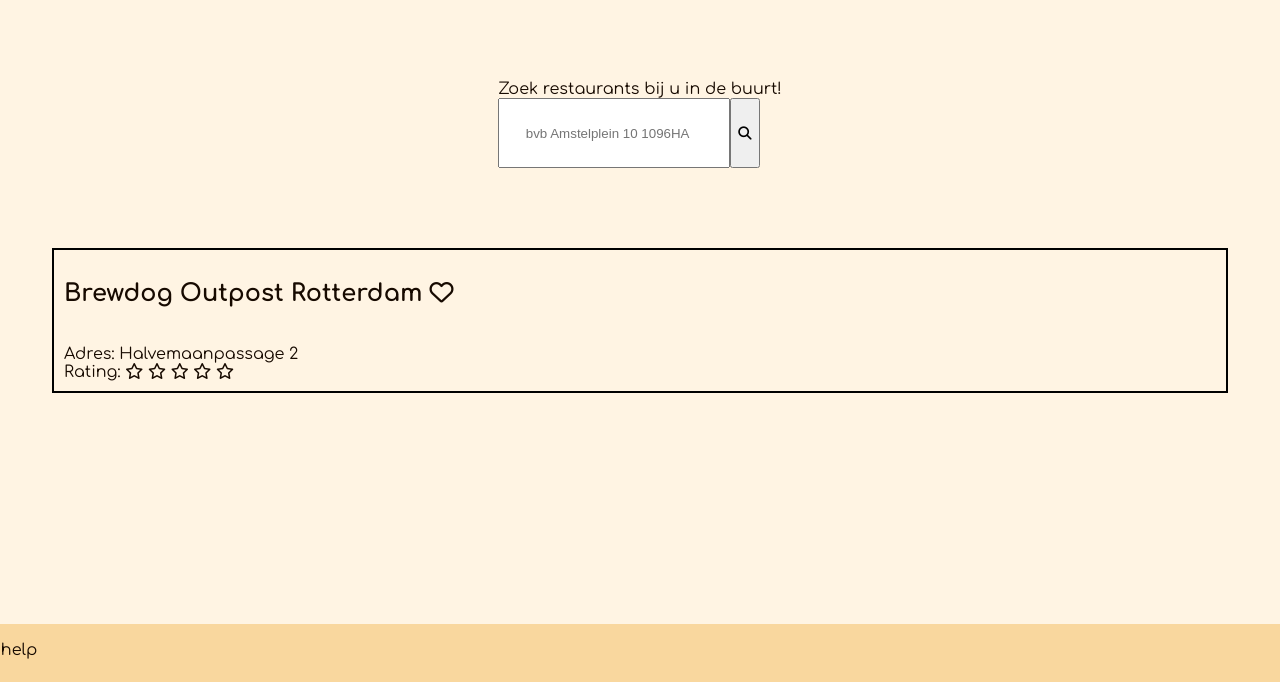
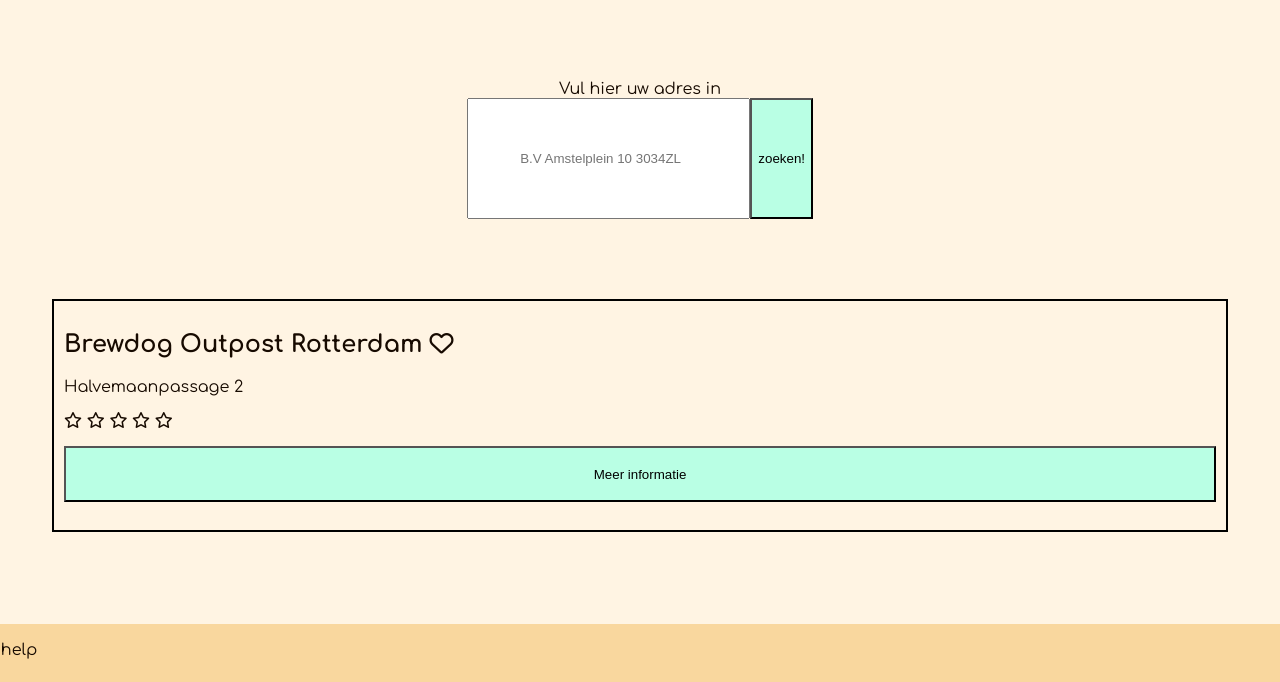
Before and after one commit to mottofurui/cle3-blog, a PHP site: page / in a window 1280 px wide. Shown: the part 174-856 px from the top of the page. Run offline with PHP 8.4, Linux system fonts and the light colour scheme; some libraries are stand-ins or nearby versions.

Commit message:
homepagina beetje mooier nu

```diff
--- a/css/style.css
+++ b/css/style.css
@@ -14,22 +14,29 @@
     margin-top: 10vh;
 }
 
+.searchbar form label {
+    text-align: center;
+}
+
 .searchbar form div {
     display: flex;
 }
 
 .searchbar input {
-    padding: 2vw;
+    padding: 4vw;
+}
+
+.button {
+    background-color: #b9ffe4;
 }
 
 #restaurant {
     border: solid black 2px;
     width: 90vw;
     padding: 10px;
-    transition: all 1s ease;
 }
 
-#restaurant:hover {
-    box-shadow: 5px 5px 10px rgb(0 0 0 / 0.4);
-    transform:scale(1.05);
+#restaurant button {
+    width: 90vw;
+    height: 7vh;
 }
--- a/index.html
+++ b/index.html
@@ -23,23 +23,30 @@
         <div class="main-container">
             <section class="searchbar">
                 <form>
-                    <label for="searchbar">Zoek restaurants bij u in de buurt!</label>
+                    <label for="searchbar">Vul hier uw adres in</label>
                     <div>
-                        <input id="searchbar" name="searchbar" type="text" placeholder="bvb Amstelplein 10 1096HA">
-                        <button type="submit"><i class="fa-solid fa-magnifying-glass"></i></button>
+                        <input id="searchbar" name="searchbar" type="text" placeholder="B.V Amstelplein 10 3034ZL">
+                        <button class="button" type="submit">zoeken!</button>
                     </div>
                 </form>
             </section>
-            <section id="restaurant">
+            <section>
+                <div id="restaurant">
+                    <section>
                         <h2>Brewdog Outpost Rotterdam <i id="favorite" class="fa-regular fa-heart"></i></h2>
-                <img src="">
-                <div>Adres: Halvemaanpassage 2</div>
-                <div>Rating:
+                        <p>Halvemaanpassage 2</p>
+                        <p>
                             <i class="fa-regular fa-star"></i>
                             <i class="fa-regular fa-star"></i>
                             <i class="fa-regular fa-star"></i>
                             <i class="fa-regular fa-star"></i>
                             <i class="fa-regular fa-star"></i>
+                        </p>
+                        <button class="button">Meer informatie</button>
+                    </section>
+                    <section>
+                        <img src="">
+                    </section>
                 </div>
             </section>
         </div>
--- a/js/main.js
+++ /dev/null
@@ -1,13 +0,0 @@
-window.addEventListener("load", init);
-
-// global vars
-let restaurant;
-
-function init() {
-    restaurant = document.getElementById("restaurant");
-    restaurant.addEventListener("click", restaurantClickHandler);
-}
-
-function restaurantClickHandler(e) {
-    window.location.href = "restaurant.html";
-}
```
Lines whose indentation alone changed are shown as unchanged.
